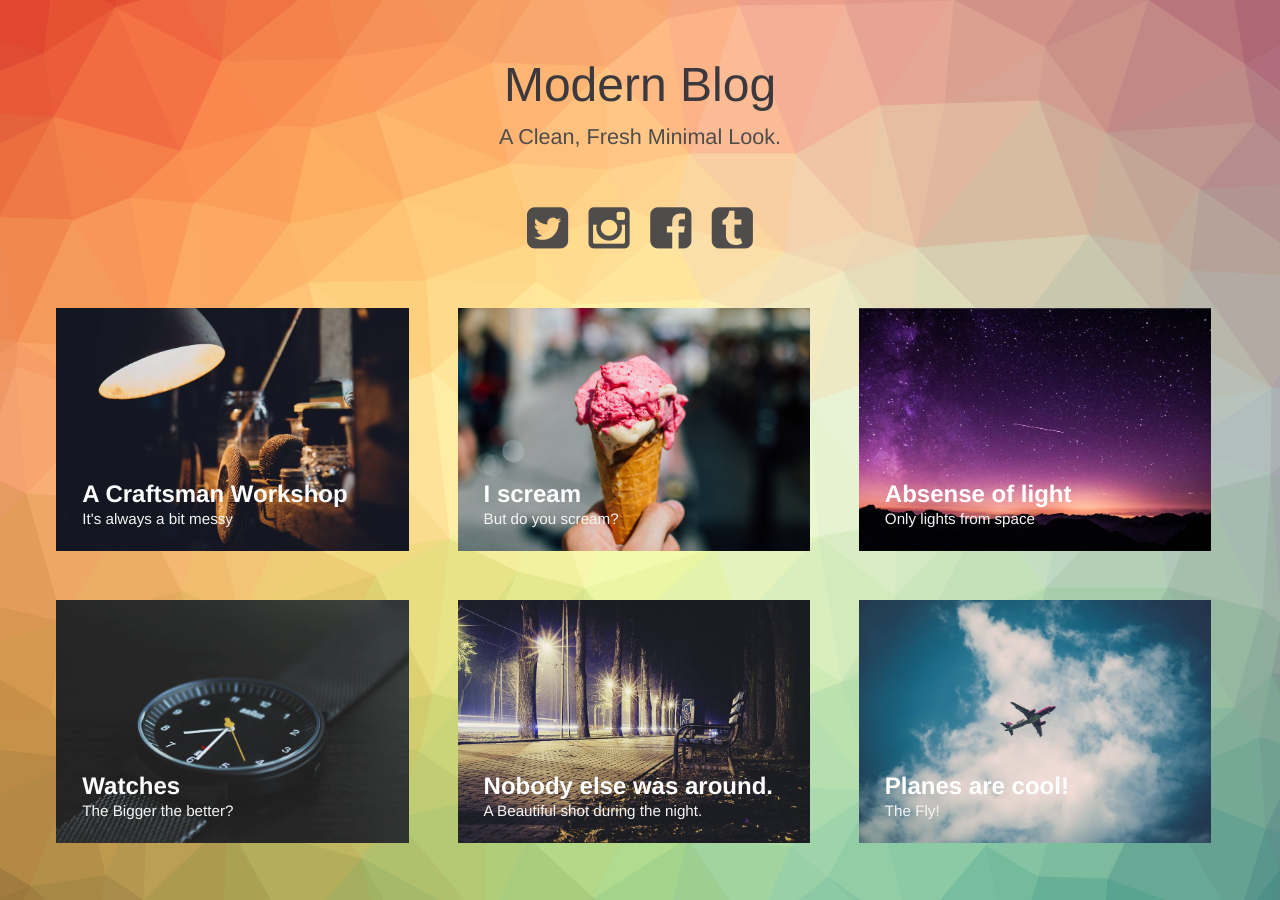
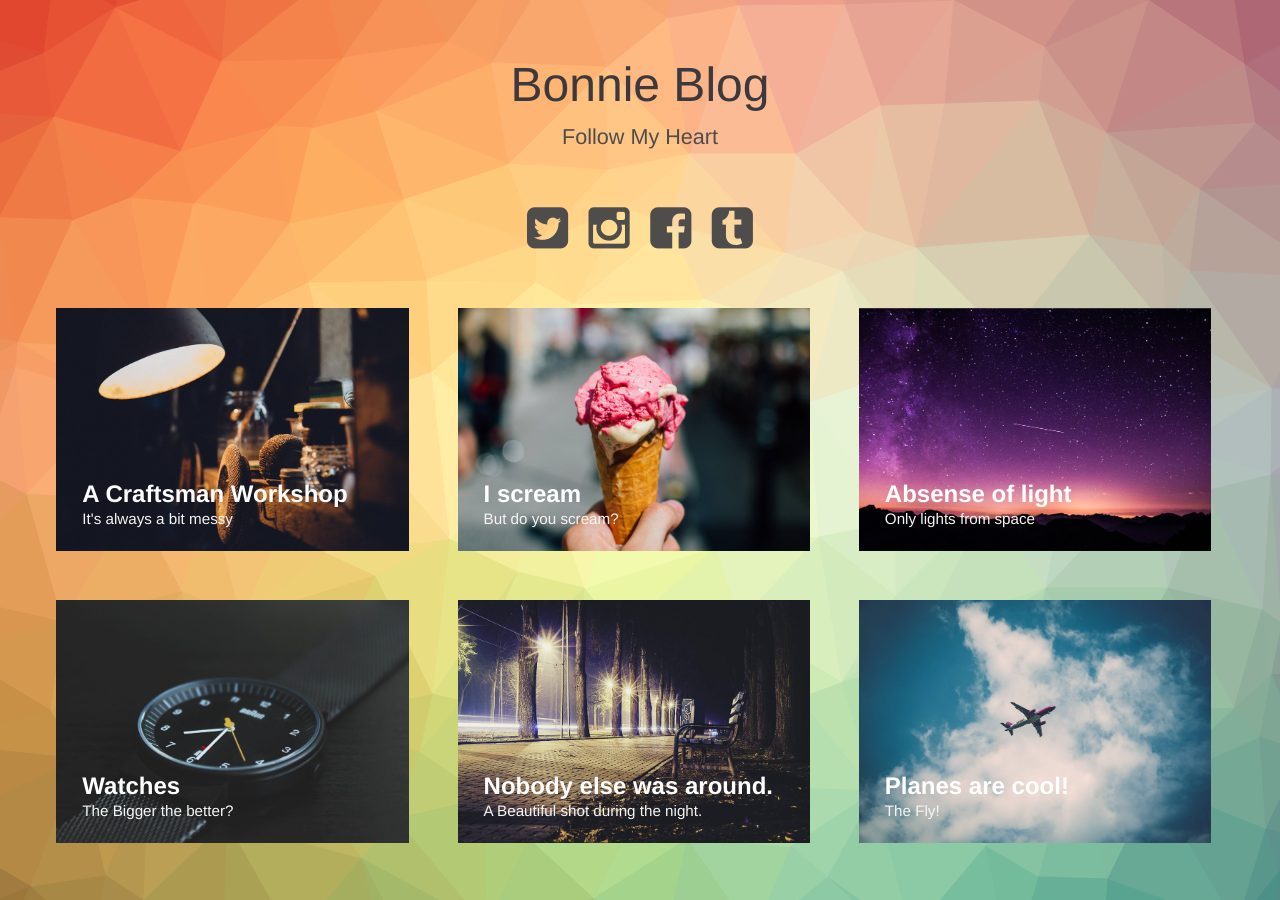
Before and after one commit to BonnieSky/riddlegirl.github.io, a Jekyll site: the page built from index.html, in a window 1280 px wide. Built offline with Jekyll 4.4.1, drawn with Linux system fonts in a browser that asks for light colours.

Commit message:
change words

```diff
--- a/_config.yml
+++ b/_config.yml
@@ -1,7 +1,7 @@
 # Site settings
 title: Bonnie Blog
-description: Modern-Blog A Elegant template for Jekyll
+description: Life of Bonnie
 keywords: Life
-author: Wferr
+author: Bonnie
 baseurl: "" # the subpath of your site, e.g. /blog/
 url: "" # the base hostname & protocol for your site
--- a/index.html
+++ b/index.html
@@ -28,7 +28,7 @@ layout: compress
     <body class="body">
         <div class="container">
             <header class="header">
-                <h1>Modern Blog<span>A Clean, Fresh Minimal Look.</span></h1>
+                <h1>Bonnie Blog<span>Follow My Heart</span></h1>
                 <nav class="links">
                     <a href="#"><i class="fa fa-twitter-square fa-3x"></i></a>
                     <a href="#"><i class="fa fa-instagram fa-3x"></i></a>
```
